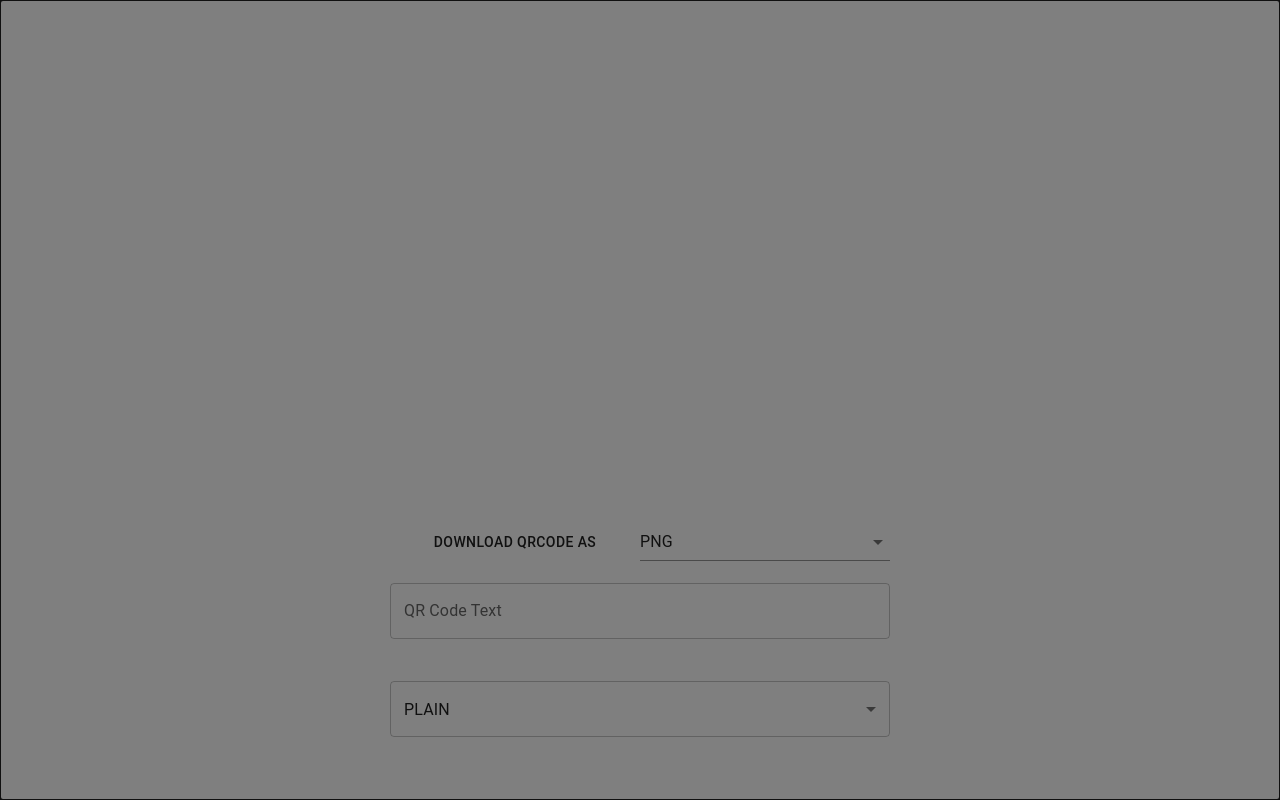
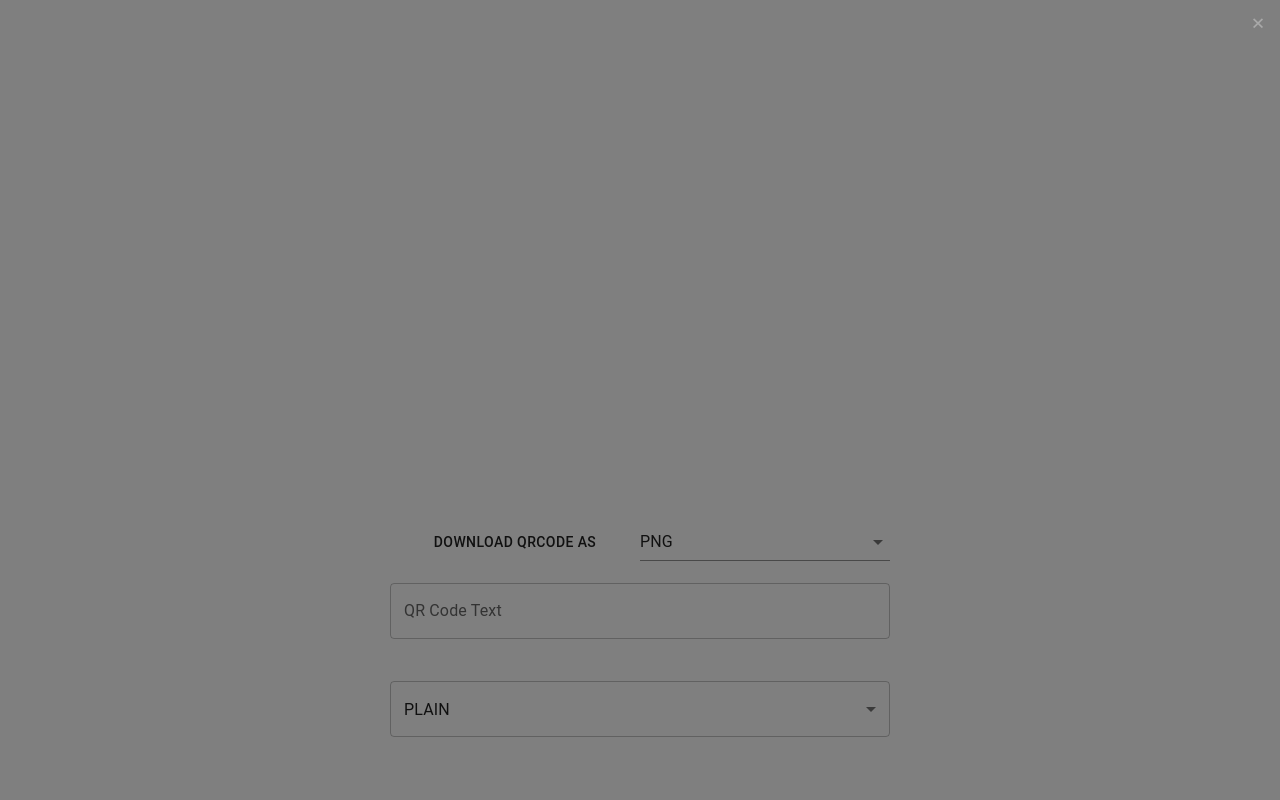
Before and after one commit to NikKasyan/qr-code-generator, a React (Create React App) app: page / in a window 1280 px wide. Both pictures are taken after a click on the element 640 px from the left and 272 px from the top of the page. Built offline with nearby package versions, Linux system fonts and the light colour scheme.

Commit message:
Add closing button

```diff
--- a/src/container/image/QrCodeImage.css
+++ b/src/container/image/QrCodeImage.css
@@ -12,3 +12,31 @@
   align-items: center;
   height: 100vh;
 }
+
+.modal-close {
+  position: absolute;
+  top: 0;
+  right: 0;
+  margin: 10px;
+  width: 3vh;
+  height: 3vh;
+  font-size: 3vh;
+  text-align: center;
+  color: darkgrey;
+  font-weight: bold;
+  cursor: pointer;
+}
+
+.modal-close:hover {
+  position: absolute;
+  top: 0;
+  right: 0;
+  margin: 10px;
+  width: 3vh;
+  height: 3vh;
+  font-size: 3vh;
+  text-align: center;
+  color: rgba(169, 169, 169, 0.5);
+  font-weight: bold;
+  cursor: pointer;
+}
--- a/src/container/image/QrCodeImage.tsx
+++ b/src/container/image/QrCodeImage.tsx
@@ -50,13 +50,21 @@ const QrCodeImage: FC<Props> = (props) => {
   return (
     <div className="image" style={{ width: size?.width, height: size?.height }}>
       <Modal open={isOpen} onClose={close}>
-        <div className="modal-body" onClick={close}>
-          <Image
-            {...props}
-            qrCodeOptions={{ margin: 0, width: qrCodeOptions?.width ?? 700 }}
-            updateDownloadContent={setDownloadContent}
-          />
-        </div>
+        <>
+          <div className="modal-body">
+            <Image
+              {...props}
+              qrCodeOptions={{
+                margin: 0,
+                width: (qrCodeOptions?.width ?? 500) + 200,
+              }}
+              updateDownloadContent={setDownloadContent}
+            />
+          </div>
+          <div className="modal-close" onClick={close}>
+            &times;
+          </div>
+        </>
       </Modal>
       <div className="qr-code-image" onClick={openFullScreen}>
         <Image {...props} updateDownloadContent={setDownloadContent} />
```
